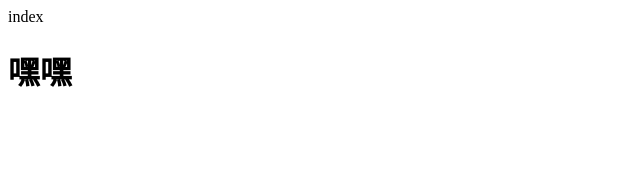
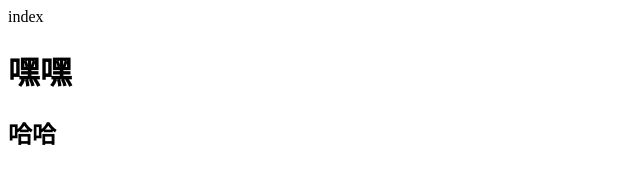
Before and after one commit to only-L/git-demo, a plain HTML site: page index.html in a window 1280 px wide. Shown: the whole page, without its empty margins (0-640 px from the left). Drawn offline with Linux system fonts and the light colour scheme.

Commit message:
A程序员的第三次提交

```diff
--- a/index.html
+++ b/index.html
@@ -9,5 +9,6 @@
 <body>
     <span>index</span>
     <h1>嘿嘿</h1>
+    <h2>哈哈</h2>
 </body>
 </html>
```
